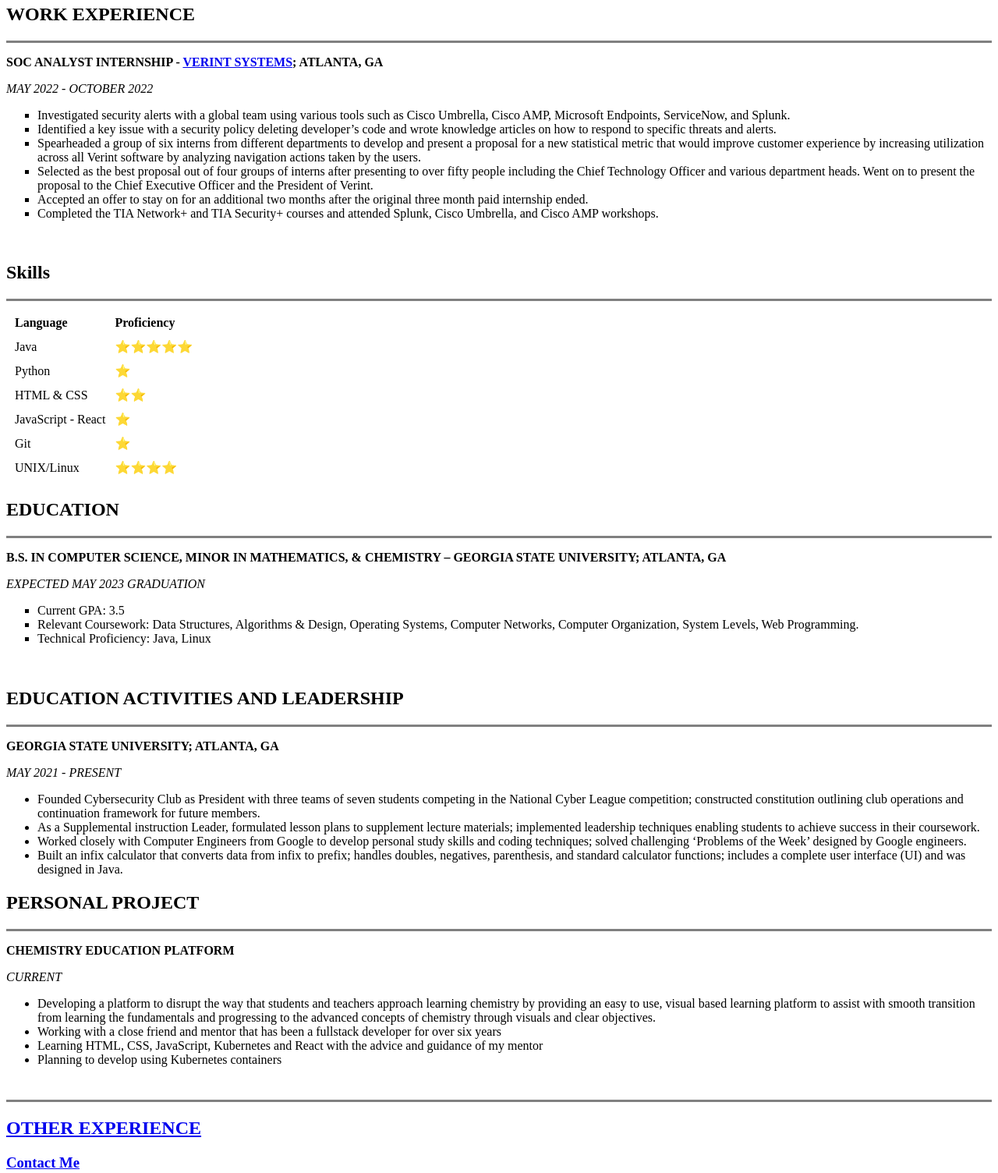
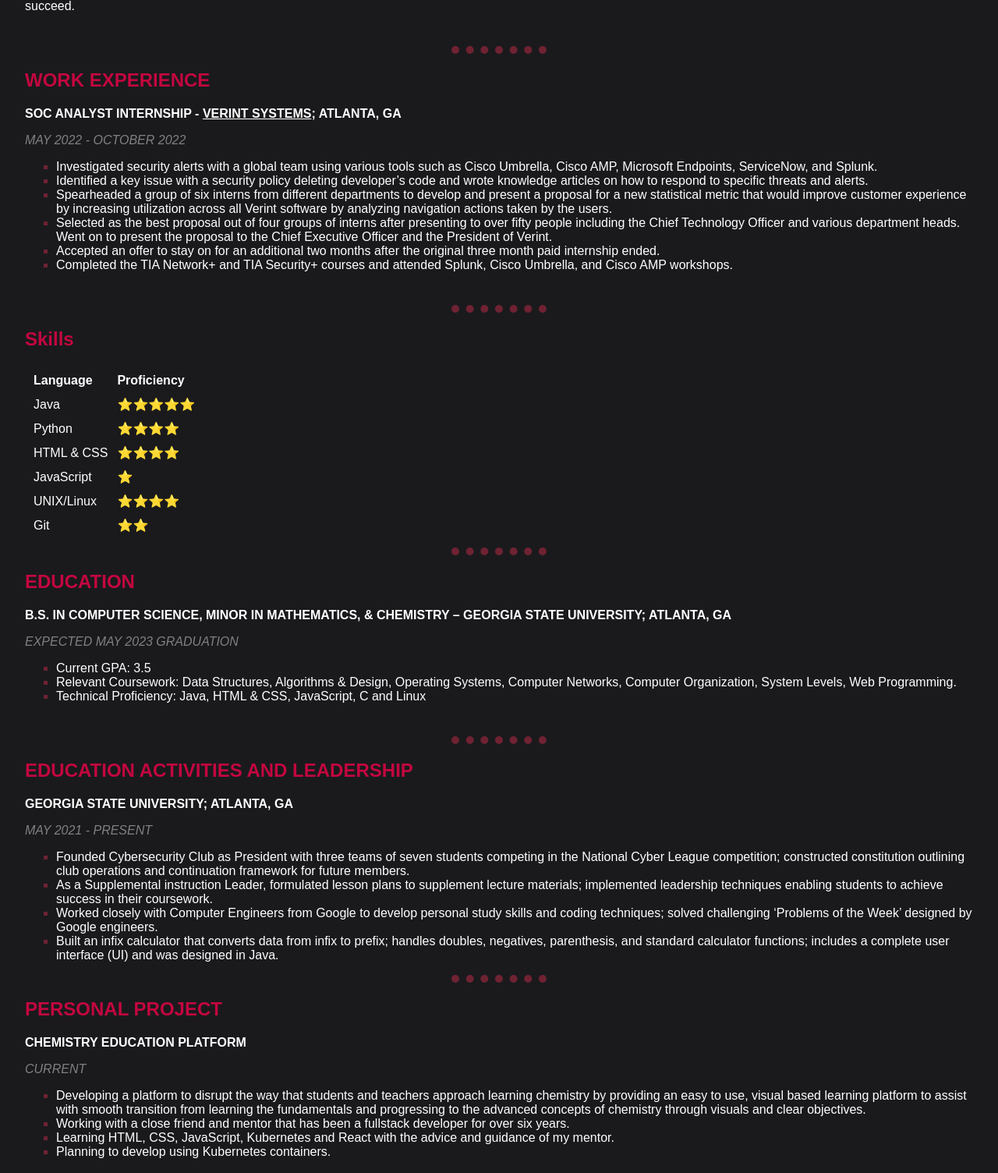
Before and after one commit to Stephen-Langford/cv, a plain HTML site: page index.html in a window 1280 px wide. Shown: the part 387-1891 px from the top of the page at 78% size. Drawn offline with Linux system fonts and the light colour scheme.

Commit message:
Update index.html
added external css funtionality and added <span> to <ul> for bullet css

```diff
--- a/index.html
+++ b/index.html
@@ -4,13 +4,16 @@
 <head>
   <meta charset="utf-8">
   <title>Stephen K. Langford's Personal Site</title>
+
+  <link rel="stylesheet" href="css/styles.css">
+
 </head>
 
 <body>
 
   <table cellspacing="20">
     <tr>
-      <td><img src="profesionalpic-circle.png" alt="Stephen Langford head shot" width="200" height="200"></td>
+      <td><img src="images\profesionalpic-circle.png" alt="Stephen Langford head shot" width="200" height="200"></td>
       <td>
         <h1><strong>Stephen Knight Langford</strong></h1>
         <p><em>2218 Goodwood Blvd SE, Smyrna, GA 30080</em></p>
@@ -19,9 +22,10 @@
     </tr>
   </table>
 
+  <hr>
 
   <h2><strong>PROFESSIONAL SUMMARY</strong></h2>
-  <hr size="3" noshade>
+
   <p>
     Computer science student seeking an entry level Software Engineering position. Offering hands-on experience in coding in Java and Python in a Windows or Linux environment. I am learning Git, HTML, CSS, JavaScript, React, and Kubernetes with
     continuing education in Java and Python. I am eager to learn other tools needed to perform job duties efficiently and effectively. Calm under pressure and ability to multi-task to achieve goals with great communication skills; a team player, with
@@ -29,32 +33,33 @@
   </p>
   <br>
 
+  <hr>
+  <h2><strong>WORK EXPERIENCE</strong></h2>
 
-  <h2><strong>WORK EXPERIENCE</strong></h2>
-  <hr size="3" noshade>
 
-  <p><strong>SOC ANALYST INTERNSHIP - <a href="https://www.verint.com/">VERINT SYSTEMS</a>; ATLANTA, GA</strong></p>
+  <p><strong>SOC ANALYST INTERNSHIP - <a href="https://www.verint.com/" style="color:white">VERINT SYSTEMS</a>; ATLANTA, GA</strong></p>
   <em>MAY 2022 - OCTOBER 2022</em>
 
-  <ul style="list-style-type:square">
-    <li>Investigated security alerts with a global team using various tools such as Cisco Umbrella, Cisco AMP, Microsoft Endpoints, ServiceNow, and Splunk.</li>
+  <ul>
+    <li><span>Investigated security alerts with a global team using various tools such as Cisco Umbrella, Cisco AMP, Microsoft Endpoints, ServiceNow, and Splunk.</span></li>
 
-    <li>Identified a key issue with a security policy deleting developer’s code and wrote knowledge articles on how to respond to specific threats and alerts.</li>
+    <li><span>Identified a key issue with a security policy deleting developer’s code and wrote knowledge articles on how to respond to specific threats and alerts.</span></li>
 
-    <li>Spearheaded a group of six interns from different departments to develop and present a proposal for a new statistical metric that would improve customer experience by increasing utilization across all Verint software by analyzing navigation
-      actions taken by the users.</li>
+    <li><span>Spearheaded a group of six interns from different departments to develop and present a proposal for a new statistical metric that would improve customer experience by increasing utilization across all Verint software by analyzing navigation
+      actions taken by the users.</span></li>
 
-    <li>Selected as the best proposal out of four groups of interns after presenting to over fifty people including the Chief Technology Officer and various department heads. Went on to present the proposal to the Chief Executive Officer and the
-      President of Verint.</li>
+    <li><span>Selected as the best proposal out of four groups of interns after presenting to over fifty people including the Chief Technology Officer and various department heads. Went on to present the proposal to the Chief Executive Officer and the
+      President of Verint.</span></li>
 
-    <li>Accepted an offer to stay on for an additional two months after the original three month paid internship ended.</li>
+    <li><span>Accepted an offer to stay on for an additional two months after the original three month paid internship ended.</span></li>
 
-    <li>Completed the TIA Network+ and TIA Security+ courses and attended Splunk, Cisco Umbrella, and Cisco AMP workshops.</li>
+    <li><span>Completed the TIA Network+ and TIA Security+ courses and attended Splunk, Cisco Umbrella, and Cisco AMP workshops.</span></li>
   </ul>
   <br>
 
+  <hr>
   <h2><strong>Skills</strong></h2>
-  <hr size="3" noshade>
+
   <table cellspacing="10">
     <thead>
       <td><strong>Language</strong></td>
@@ -67,77 +72,83 @@
     </tr>
     <tr>
       <td>Python</td>
-      <td>⭐</td>
+      <td>⭐⭐⭐⭐</td>
     </tr>
     <tr>
       <td>HTML & CSS</td>
-      <td>⭐⭐</td>
+      <td>⭐⭐⭐⭐</td>
     </tr>
     <tr>
-      <td>JavaScript - React</td>
-      <td>⭐</td>
-    </tr>
-    <tr>
-      <td>Git</td>
+      <td>JavaScript</td>
       <td>⭐</td>
     </tr>
     <tr>
       <td>UNIX/Linux</td>
       <td>⭐⭐⭐⭐</td>
     </tr>
+    <tr>
+      <td>Git</td>
+      <td>⭐⭐</td>
+    </tr>
+
 
   </table>
 
+  <hr>
+
   <h2><strong>EDUCATION</strong></h2>
-  <hr size="3" noshade>
+
 
   <p><strong>B.S. IN COMPUTER SCIENCE, MINOR IN MATHEMATICS, & CHEMISTRY – GEORGIA STATE UNIVERSITY; ATLANTA, GA</strong></p>
   <em>EXPECTED MAY 2023 GRADUATION</em>
 
-  <ul style="list-style-type:square">
-    <li>Current GPA: 3.5</li>
+  <ul>
+    <li><span>Current GPA: 3.5</span></li>
 
-    <li>Relevant Coursework: Data Structures, Algorithms & Design, Operating Systems, Computer Networks, Computer Organization, System Levels, Web Programming.</li>
+    <li><span>Relevant Coursework: Data Structures, Algorithms & Design, Operating Systems, Computer Networks, Computer Organization, System Levels, Web Programming.</span></li>
 
-    <li>Technical Proficiency: Java, Linux
+    <li><span>Technical Proficiency: Java, HTML & CSS, JavaScript, C and Linux</span></li>
   </ul>
   <br>
 
+  <hr>
+
   <h2><strong>EDUCATION ACTIVITIES AND LEADERSHIP</strong></h2>
-  <hr size="3" noshade>
+
   <p><strong>GEORGIA STATE UNIVERSITY; ATLANTA, GA</strong></p>
   <em>MAY 2021 - PRESENT</em>
 
-  <ul style="list-style-type-square">
-    <li>Founded Cybersecurity Club as President with three teams of seven students competing in the National Cyber League competition; constructed constitution outlining club operations and continuation framework for future members.</li>
+  <ul>
+    <li><span>Founded Cybersecurity Club as President with three teams of seven students competing in the National Cyber League competition; constructed constitution outlining club operations and continuation framework for future members.</span></li>
 
-    <li>As a Supplemental instruction Leader, formulated lesson plans to supplement lecture materials; implemented leadership techniques enabling students to achieve success in their coursework.</li>
+    <li><span>As a Supplemental instruction Leader, formulated lesson plans to supplement lecture materials; implemented leadership techniques enabling students to achieve success in their coursework.</span></li>
 
-    <li>Worked closely with Computer Engineers from Google to develop personal study skills and coding techniques; solved challenging ‘Problems of the Week’ designed by Google engineers.</li>
+    <li><span>Worked closely with Computer Engineers from Google to develop personal study skills and coding techniques; solved challenging ‘Problems of the Week’ designed by Google engineers.</span></li>
 
-    <li>Built an infix calculator that converts data from infix to prefix; handles doubles, negatives, parenthesis, and standard calculator functions; includes a complete user interface (UI) and was designed in Java.</li>
+    <li><span>Built an infix calculator that converts data from infix to prefix; handles doubles, negatives, parenthesis, and standard calculator functions; includes a complete user interface (UI) and was designed in Java.</span></li>
   </ul>
 
+  <hr>
+
   <h2><strong>PERSONAL PROJECT</strong></h2>
-  <hr size="3" noshade>
+
   <p><strong>CHEMISTRY EDUCATION PLATFORM</strong></p>
   <p><em>CURRENT</em></p>
 
-  <ul style="list-style-type-square">
-    <li>Developing a platform to disrupt the way that students and teachers approach learning chemistry by providing an easy to use, visual based learning platform to assist with smooth transition from learning the fundamentals and progressing to the advanced concepts of chemistry through visuals and clear objectives.</li>
+  <ul>
+    <li><span>Developing a platform to disrupt the way that students and teachers approach learning chemistry by providing an easy to use, visual based learning platform to assist with smooth transition from learning the fundamentals and progressing to the advanced concepts of chemistry through visuals and clear objectives.</span></li>
 
-    <li>Working with a close friend and mentor that has been a fullstack developer for over six years</li>
+    <li><span>Working with a close friend and mentor that has been a fullstack developer for over six years.</span></li>
 
-    <li>Learning HTML, CSS, JavaScript, Kubernetes and React with the advice and guidance of my mentor</li>
+    <li><span>Learning HTML, CSS, JavaScript, Kubernetes and React with the advice and guidance of my mentor.</span></li>
 
-    <li>Planning to develop using Kubernetes containers</li>
+    <li><span>Planning to develop using Kubernetes containers.</span></li>
   </ul>
   <br>
 
-  <hr size="3" noshade>
   <h2><strong><a href="other-experience.html">OTHER EXPERIENCE</a></strong></h2>
 
-  <h3><strong><a href="contact-me.html">Contact Me</a></strong></h3>
+  <h3 style="text-align: center"><strong><a href="contact-me.html">Contact Me</a></strong></h3>
 
 </body>
 
```
